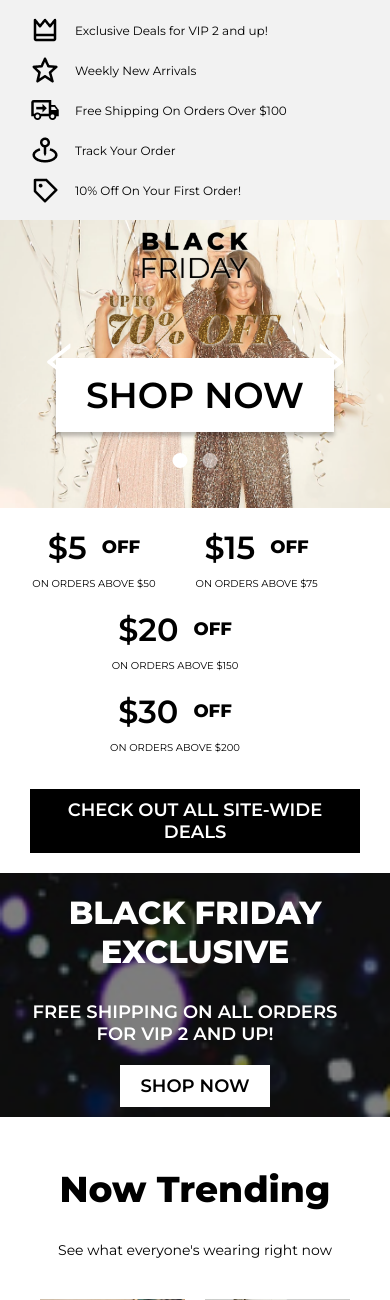
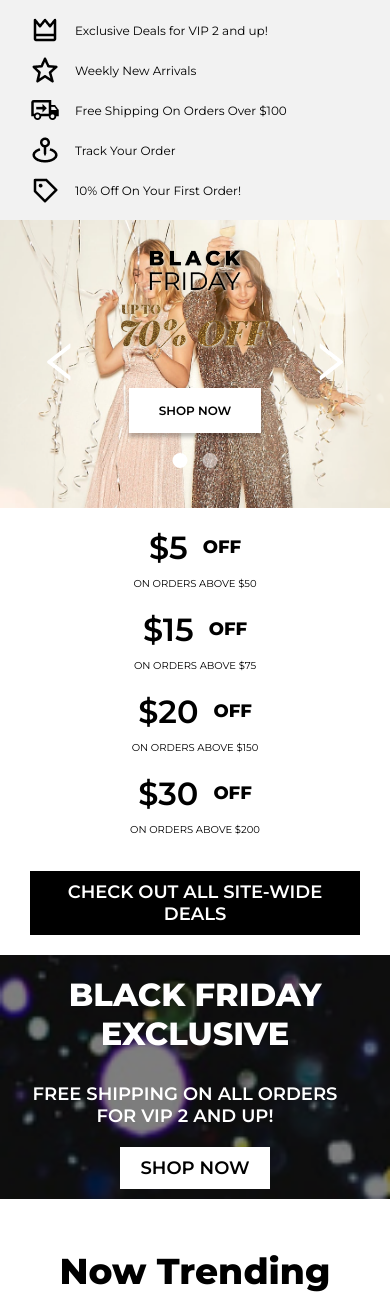
Before and after one commit to cristian081496/ehrlich-exam, a PHP site: page / in a window 390 px wide. Shown: the part 70-1370 px from the top of the page. Run offline with PHP 8.4, Linux system fonts and the light colour scheme.

Commit message:
Updated css for mobile version

```diff
--- a/assets/js/index.js
+++ b/assets/js/index.js
@@ -9,7 +9,7 @@ $(document).ready(function () {
     })
 
     // menu drawer
-    const btnOpenDrawer = $("#menu-drawer");
+    const btnOpenDrawer = $("#menu-drawer a");
     const btnCloseDrawer = $("#close-drawer");
     const MenuDrawer = $("#mobile-menu-drawer");
 
--- a/assets/scss/hero.scss
+++ b/assets/scss/hero.scss
@@ -156,7 +156,12 @@
           img {
             display: block;
             margin: 0 auto;
-            max-height: calc(100% - 150px);
+            margin-top: 20px;
+            max-height: calc(100% - 170px);
+          }
+          button {
+            font-size: 12px;
+            margin-top: 30px;
           }
         }
 
--- a/assets/scss/index.css
+++ b/assets/scss/index.css
@@ -394,7 +394,12 @@ header .container nav .right-nav {
   #hero #hero-carousel .item .img-w-button img {
     display: block;
     margin: 0 auto;
-    max-height: calc(100% - 150px);
+    margin-top: 20px;
+    max-height: calc(100% - 170px);
+  }
+  #hero #hero-carousel .item .img-w-button button {
+    font-size: 12px;
+    margin-top: 30px;
   }
 }
 #site-wide-deals {
@@ -467,6 +472,17 @@ header .container nav .right-nav {
     height: auto;
     padding: 10px 20px;
     text-align: center;
+  }
+}
+@media only screen and (max-width: 396px) {
+  #site-wide-deals .container .deals .item {
+    width: 100%;
+    margin: 0;
+    text-align: center;
+    margin-bottom: 20px;
+  }
+  #site-wide-deals .container .deals .item .site-wide-btn {
+    box-sizing: border-box;
   }
 }
 #vip-exclusive {
@@ -598,6 +614,16 @@ header .container nav .right-nav {
   #now-trending .container #trending {
     grid-template-columns: repeat(2, calc(50% - 20px));
     grid-column-gap: 20px;
+  }
+}
+@media only screen and (max-width: 450px) {
+  #now-trending .container #hashtags {
+    display: grid;
+    grid-row-gap: 20px;
+    grid-template-columns: 1fr;
+  }
+  #now-trending .container #hashtags .item {
+    margin: 0;
   }
 }
 #new-arrival {
--- a/assets/scss/index.scss
+++ b/assets/scss/index.scss
@@ -1,5 +1,6 @@
 @import 'variables';
 
+//Global
 body, html {
   padding: 0;
   margin: 0;
--- a/assets/scss/now-trending.scss
+++ b/assets/scss/now-trending.scss
@@ -85,6 +85,28 @@
         grid-template-columns: repeat(2, calc(50% - 20px));
         grid-column-gap: 20px;
       }
+      #hashtags {
+        //.item {
+        //  margin: 0;
+        //  width: 70%;
+        //}
+      }
     }
   }
 }
+
+@include responsive('450px') {
+  #now-trending {
+    .container {
+      #hashtags {
+        display: grid;
+        grid-row-gap: 20px;
+        grid-template-columns: 1fr;
+        .item {
+          margin: 0;
+
+        }
+      }
+    }
+  }
+}
--- a/assets/scss/site-wide-deals.scss
+++ b/assets/scss/site-wide-deals.scss
@@ -83,3 +83,22 @@
     }
   }
 }
+
+
+@include responsive('396px') {
+  #site-wide-deals {
+    .container .deals {
+      .item {
+        width: 100%;
+        margin: 0;
+        text-align: center;
+        margin-bottom: 20px;
+
+        .site-wide-btn {
+          box-sizing: border-box;
+        }
+      }
+    }
+  }
+
+}
```
Also changed, not shown: 1 other file.
